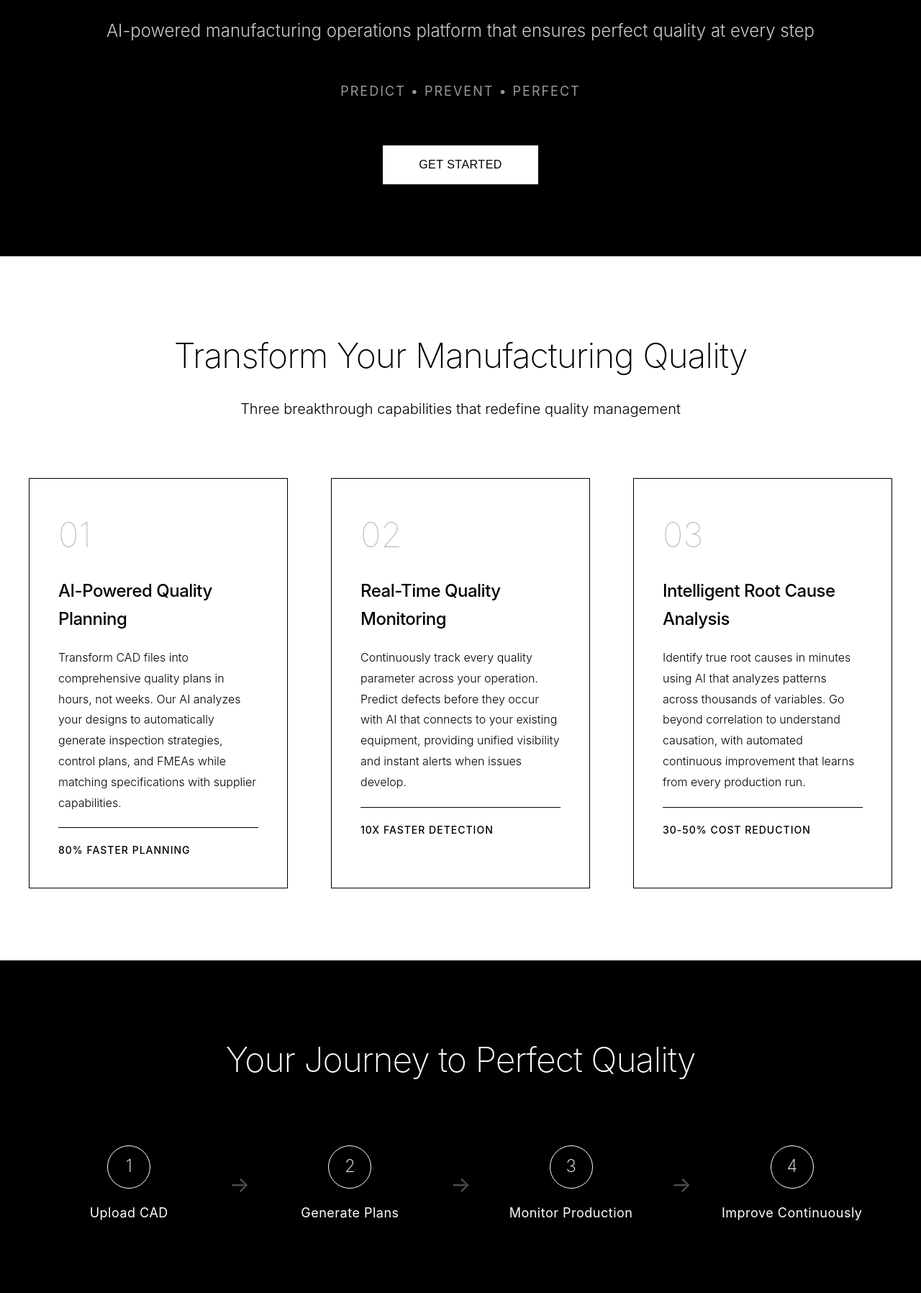
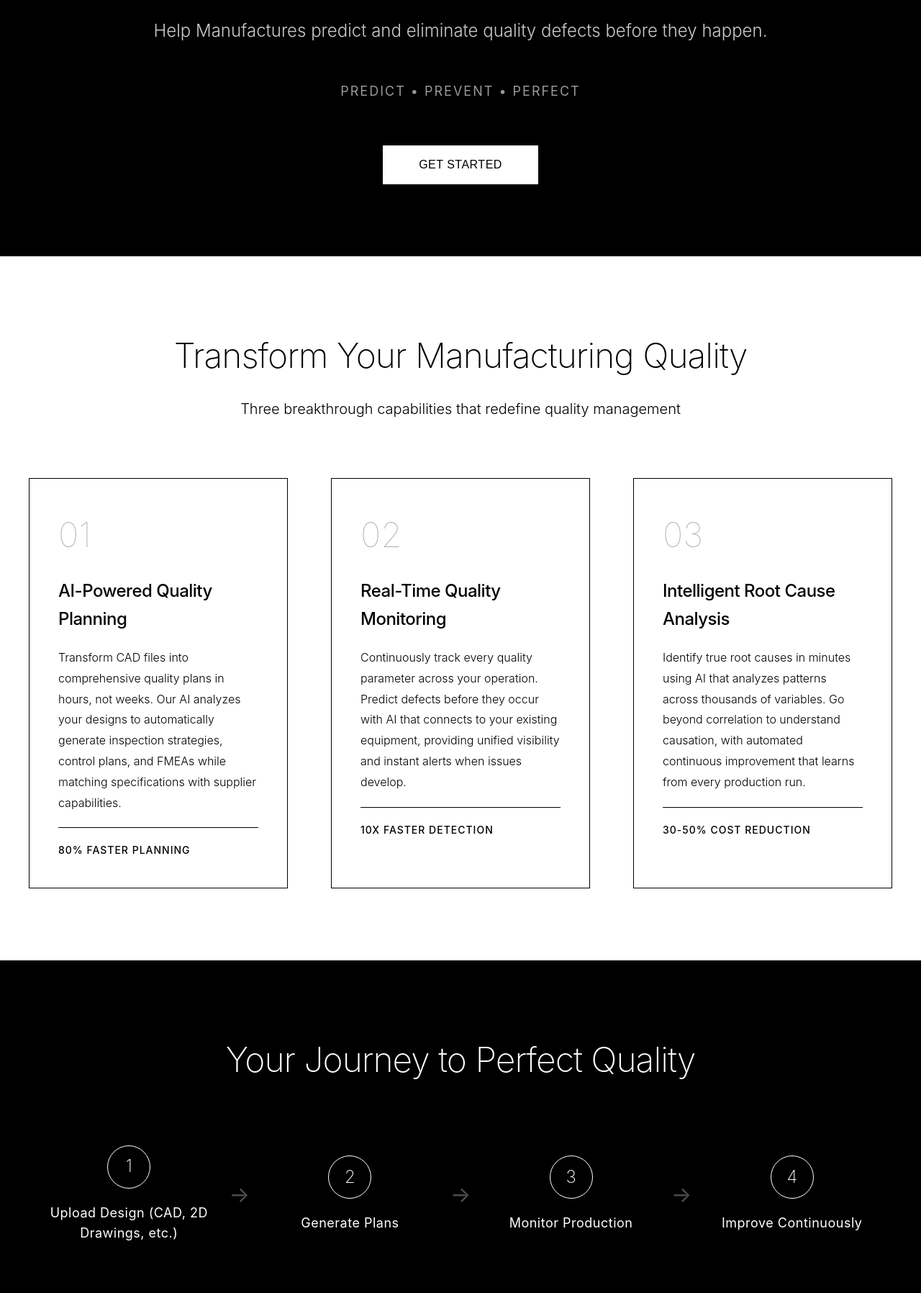
Before and after one commit to YouhannaM/Jaque-landing-page, a plain HTML site: page index.html in a window 1280 px wide. Shown: the part 344-2140 px from the top of the page at 72% size. Drawn offline with Linux system fonts and the light colour scheme.

Commit message:
Update subtitle and process step title in index.html
Change the one liner

```diff
--- a/index.html
+++ b/index.html
@@ -378,7 +378,7 @@
     <!-- Hero Section -->
     <section class="hero">
         <h1>AI for Manufacturing Quality<br>& Supplier Excellence</h1>
-        <p class="subtitle">AI-powered manufacturing operations platform that ensures perfect quality at every step</p>
+        <p class="subtitle">Help Manufactures predict and eliminate quality defects before they happen.</p>
         <p class="tagline">Predict • Prevent • Perfect</p>
         <button class="demo-btn" onclick="openModal()" style="padding: 18px 50px; font-size: 16px;">Get Started</button>
     </section>
@@ -425,7 +425,7 @@
         <div class="process-flow">
             <div class="process-step">
                 <div class="process-step-number">1</div>
-                <div class="process-step-title">Upload CAD</div>
+                <div class="process-step-title">Upload Design (CAD, 2D Drawings, etc.) </div>
             </div>
             <span class="arrow">→</span>
             <div class="process-step">
```
